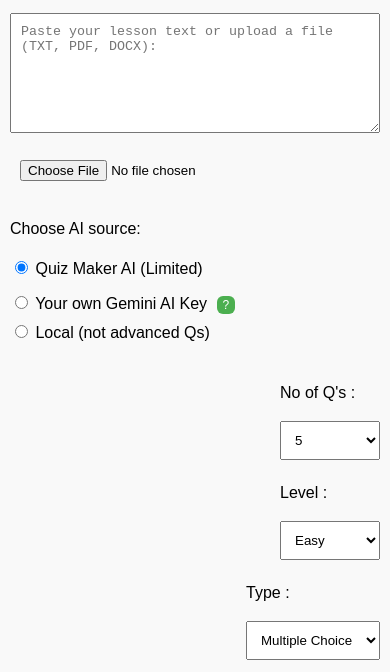
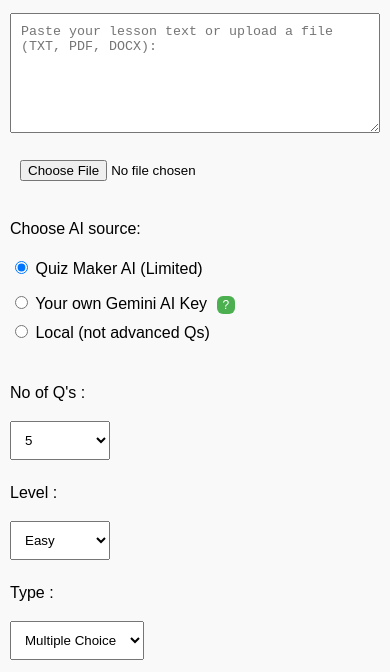
Before and after one commit to thosho/quizmaker, a plain HTML site: page index.html in a window 390 px wide. Shown: the part 127-799 px from the top of the page. Drawn offline with nearby package versions, Linux system fonts and the light colour scheme.

Commit message:
index.html

```diff
--- a/index.html
+++ b/index.html
@@ -175,7 +175,11 @@
       button { font-size: 1em; }
       .quiz { padding: 10px; }
       h2 .score { font-size: 14px; padding: 5px; top: -10px; right: 0; }
-      .select-container { flex-direction: column; gap: 5px; }
+      .select-container {
+        flex-direction: column;
+        gap: 5px;
+        align-items: flex-start; /* Left-align in mobile */
+      }
       select { width: 100%; }
       button.info { height: auto; }
       #infoModal { max-width: 90%; padding: 15px; }
```
